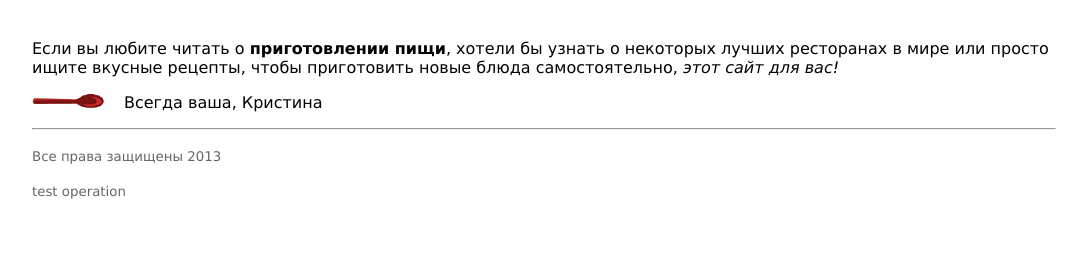
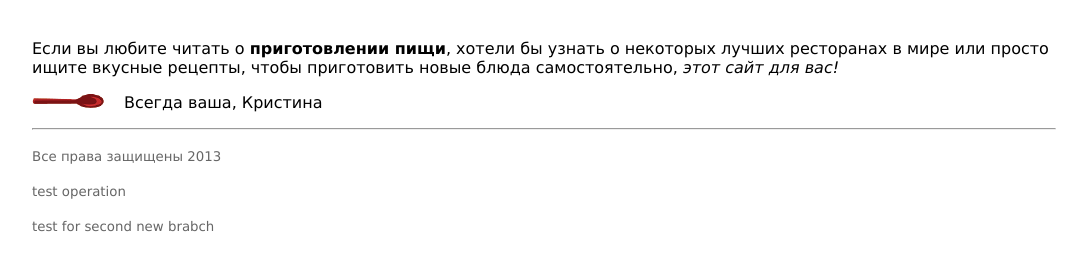
Before and after one commit to alexeipalii/ITMO_training, a plain HTML site: page index.html in a window 1280 px wide. Shown: the part 136-406 px from the top of the page, without its empty margins (96-1183 px from the left). Drawn offline with Linux system fonts and the light colour scheme.

Commit message:
1-st_commit

```diff
--- a/index.html
+++ b/index.html
@@ -14,5 +14,6 @@
 <hr>
 <p><small>Все права защищены 2013</small></p>
 <p><small>test operation</small></p>
+<p><small>test for second new brabch</small></p>
 </body>
 </html>
```
